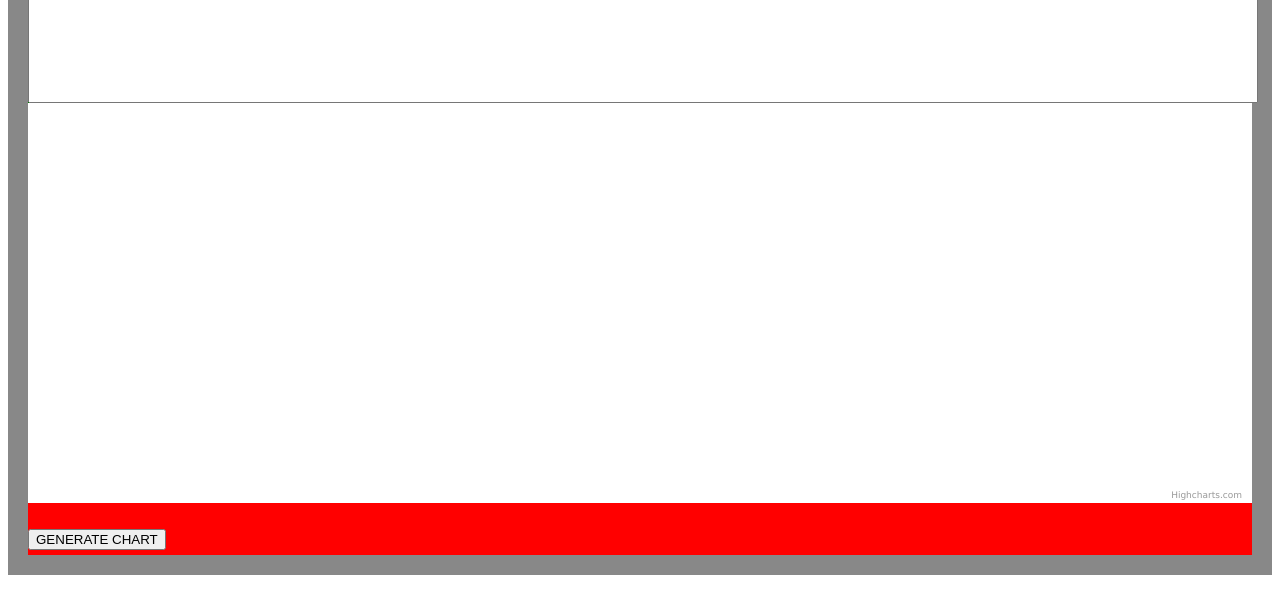
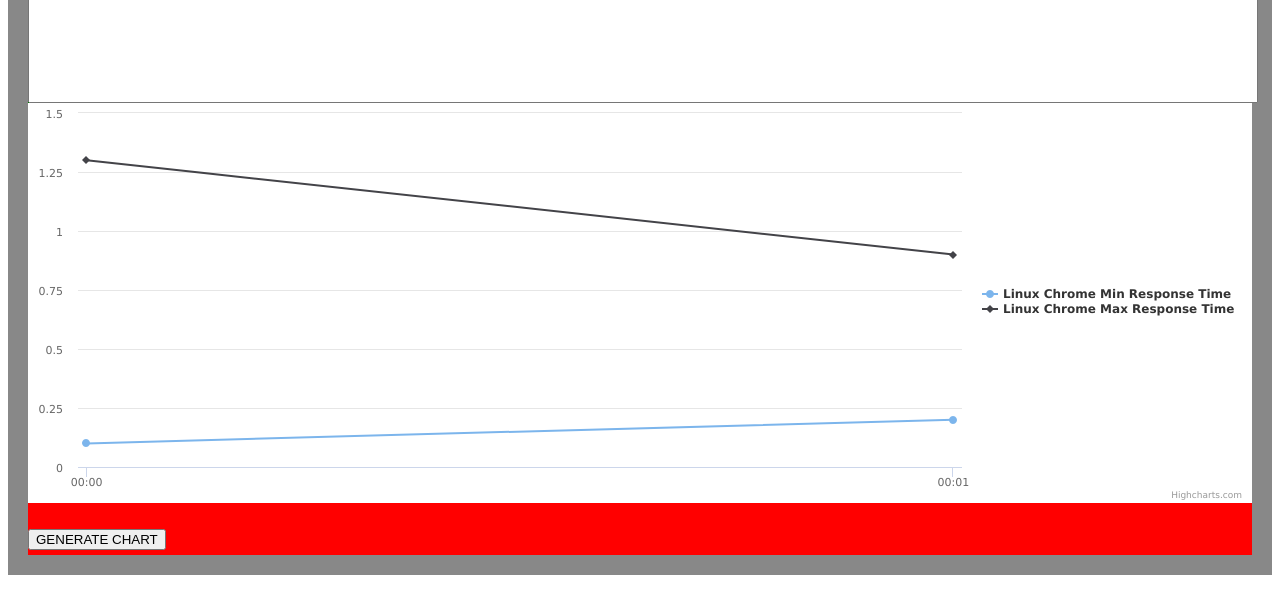
Before and after one commit to R4-M9/challenge-intelie-mariana, a plain HTML site: page index.html in a window 1280 px wide. Shown: the part 83-696 px from the top of the page. Drawn offline with nearby package versions, Linux system fonts and the light colour scheme.

```diff
--- a/index.html
+++ b/index.html
@@ -23,7 +23,7 @@
   </div>
 
   <div class="column generate-button">
-    <button id="generate-chart" onclick="recoverJSONData()">GENERATE CHART</button>
+    <button id="generate-chart" onclick="readEvents()">GENERATE CHART</button>
   </div>
 
 </div>
--- a/js/script.js
+++ b/js/script.js
@@ -1,19 +1,19 @@
+var chart = null; //Global variable to store the chart
+
 //This function will initialize a line chart with empy data.
 
 function initializeChart() {
-  var $container = $('#line-chart'); //JQuery object that the chart will be ploted
-
   Highcharts.setOptions({
     global: {
-      useUTC: false //Set the time to local
+      useUTC: false
     }
   });
+
+  var $container = $('#line-chart');
 
   var chartingOptions = {
     chart: {
       renderTo: $container[0],
-      margin: 0,
-      height: 400,
       type: 'line'
     },
     title: {
@@ -35,10 +35,42 @@ function initializeChart() {
       align: 'right',
       verticalAlign: 'middle'
     },
-    series: []
+    series: [{
+      name: 'Linux Chrome Min Response Time', //select: ['min', 'max'] --> min
+      data: [{ //all values from the min category
+        x: 1519862400000,
+        y: 0.1
+      },
+      {
+        x: 1519862460000,
+        y: 0.2
+      }
+    ]
+  }, {
+    name: 'Linux Chrome Max Response Time', //select: ['min', 'max'] --> max
+    data: [{ //all values from the max category
+      x: 1519862400000,
+      y: 1.3
+    },
+    {
+      x: 1519862460000,
+      y: 0.9
+    }
+  ]
+}],
+responsive: {
+  rules: [{
+    condition: {
+      minWidth: 200
+    },
+    credits: {
+      enabled: false
+    }
+  }]
+}
 }
 
-  var chart = new Highcharts.Chart(chartingOptions);
+chart = new Highcharts.Chart(chartingOptions);
 };
 
 //When the document is ready, call the function to initialize the chart.
@@ -46,6 +78,13 @@ function initializeChart() {
 $( document ).ready(function() {
   initializeChart();
 });
+
+
+//This function will update de extreme values of the Chart on the x axis
+//min and max values.
+function updateChartBoundaries(min, max) {
+  chart.xAxis[0].setExtremes(min,max);
+}
 
 //This function will recover the data from the textArea, line by line, and
 //parse each string to a JSON Object.
@@ -59,6 +98,9 @@ function recoverJSONData() {
   return arrayOfEvents;
 };
 
+//This function will read one JSON Event Object at a time and
+//treat it according to its type.
+
 function readEvents() {
   var count = 0;
   var currentEvent = null;
@@ -70,7 +112,9 @@ function readEvents() {
     while(currentEvent.type != "stop") { //If it's a start event, only stops if it's a stop event
     count++;
     currentEvent = arrayOfEvents[count];
-        console.log(currentEvent);
+    if (currentEvent.type == "span") {
+      updateChartBoundaries(currentEvent.begin, currentEvent.end);
+    }
   }
 }
 count++;
```
Lines whose indentation alone changed are shown as unchanged.
